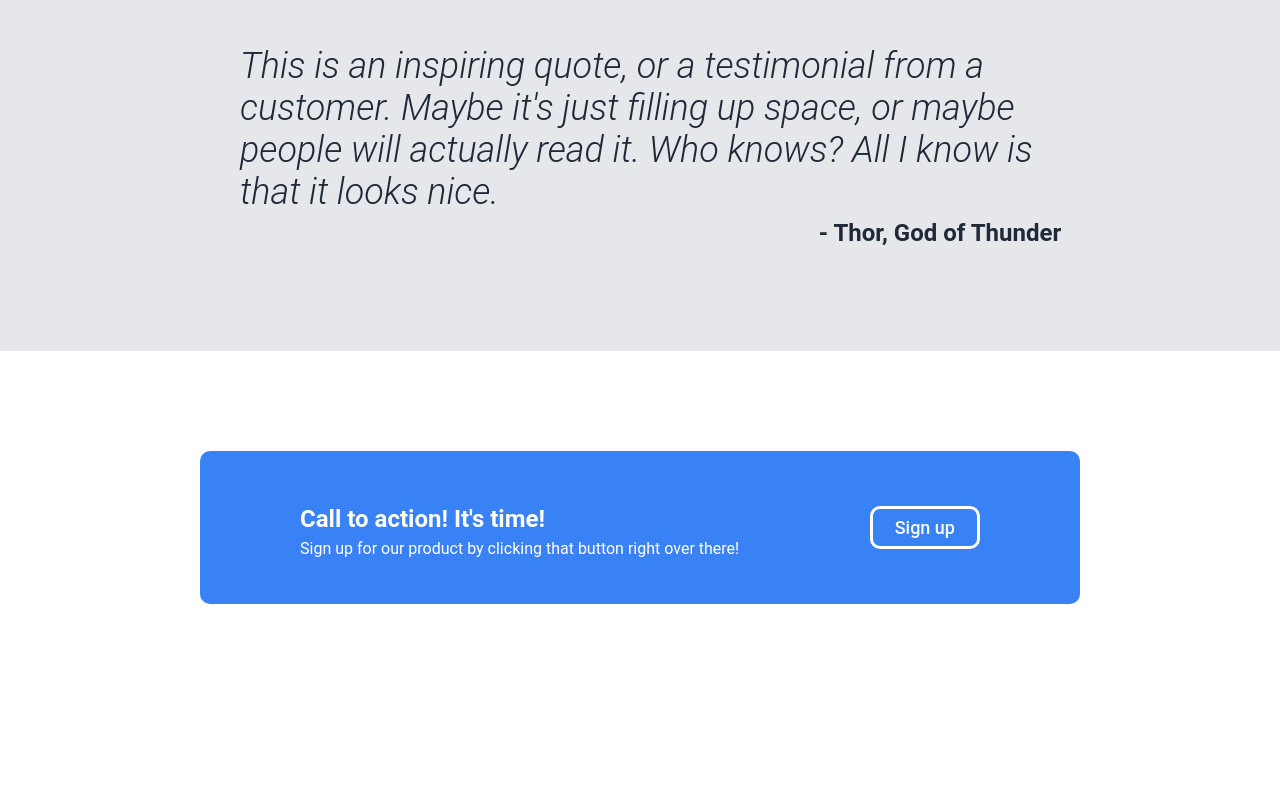
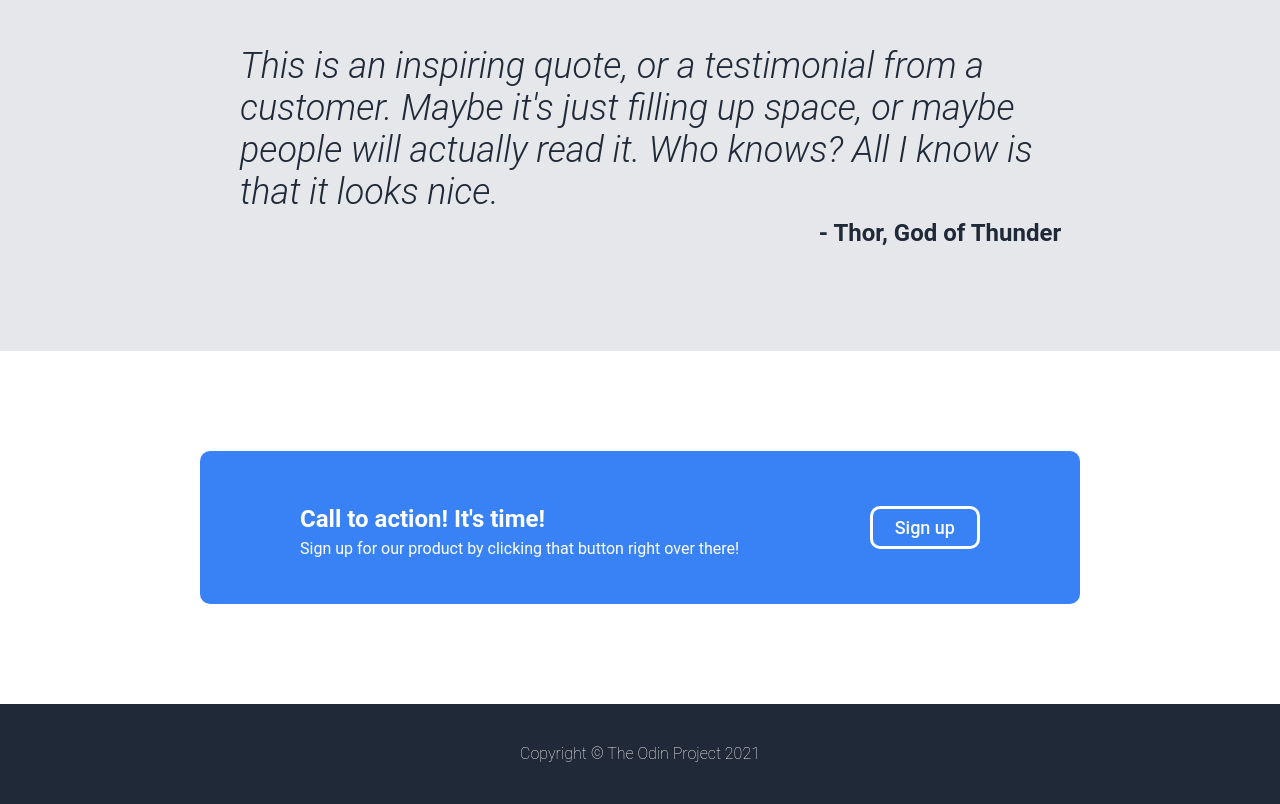
Before and after one commit to nicole-cal/odin-landingpage, a plain HTML site: page index.html in a window 1280 px wide. Shown: the part 991-1795 px from the top of the page. Before the commit the page ends 1695 px from the top, so only its background shows below. Drawn offline with Linux system fonts and the light colour scheme.

Commit message:
Add footer. Complete document

```diff
--- a/index.html
+++ b/index.html
@@ -55,5 +55,8 @@
         </div>
           <button type="button">Sign up</button>
     </div>
+    <footer>
+        <p> Copyright © The Odin Project 2021</p>
+    </footer>
     </body>
 </html>
--- a/style.css
+++ b/style.css
@@ -149,3 +149,14 @@ h3 {
     border: 3px solid white;
     max-height: 45px;
 }
+
+footer {
+    background-color: #1F2937;
+    color: white;
+    justify-content: center;
+    align-items: center;
+    height: 100px;
+    display: flex;
+    font-weight: 200;
+    font-size: 16px;
+}
```
